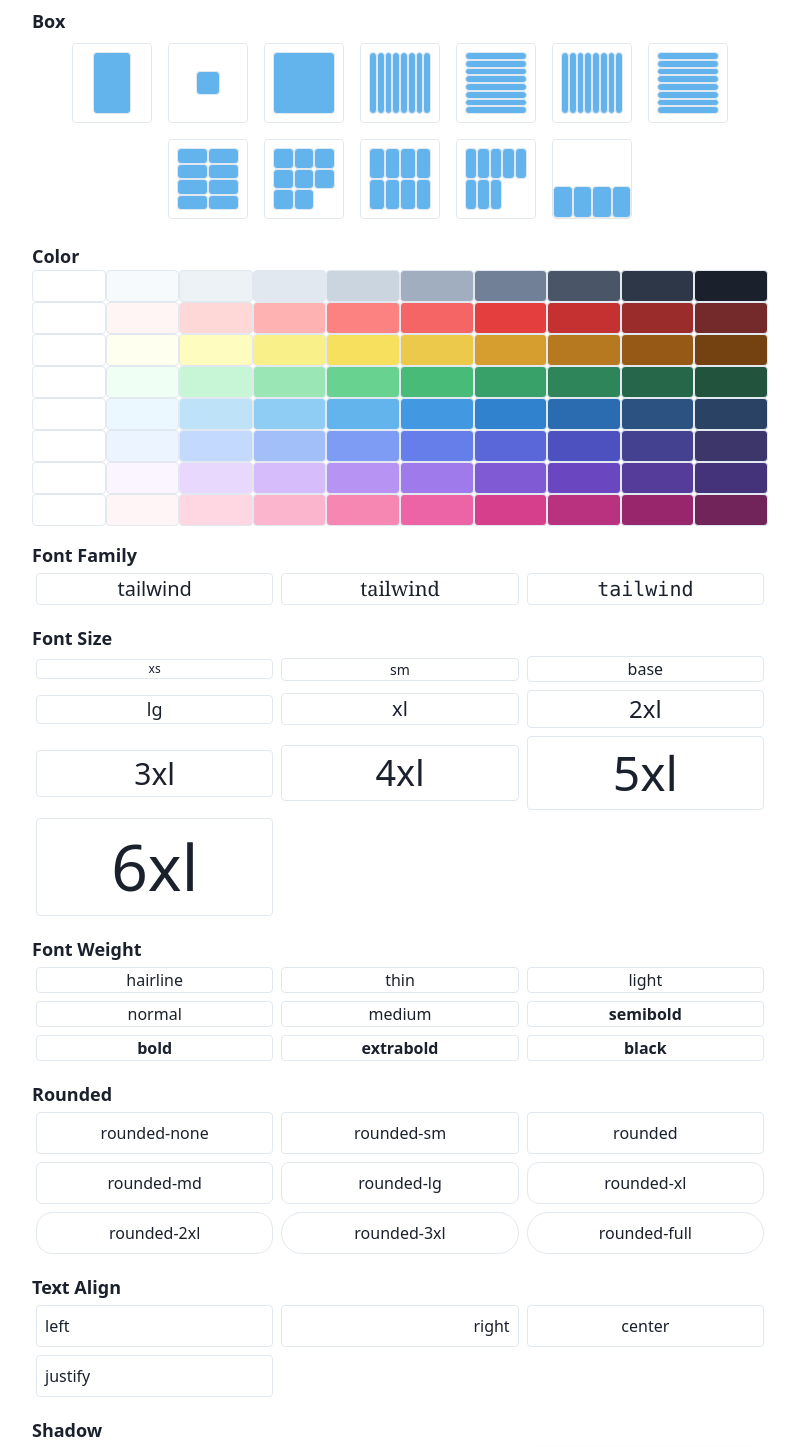
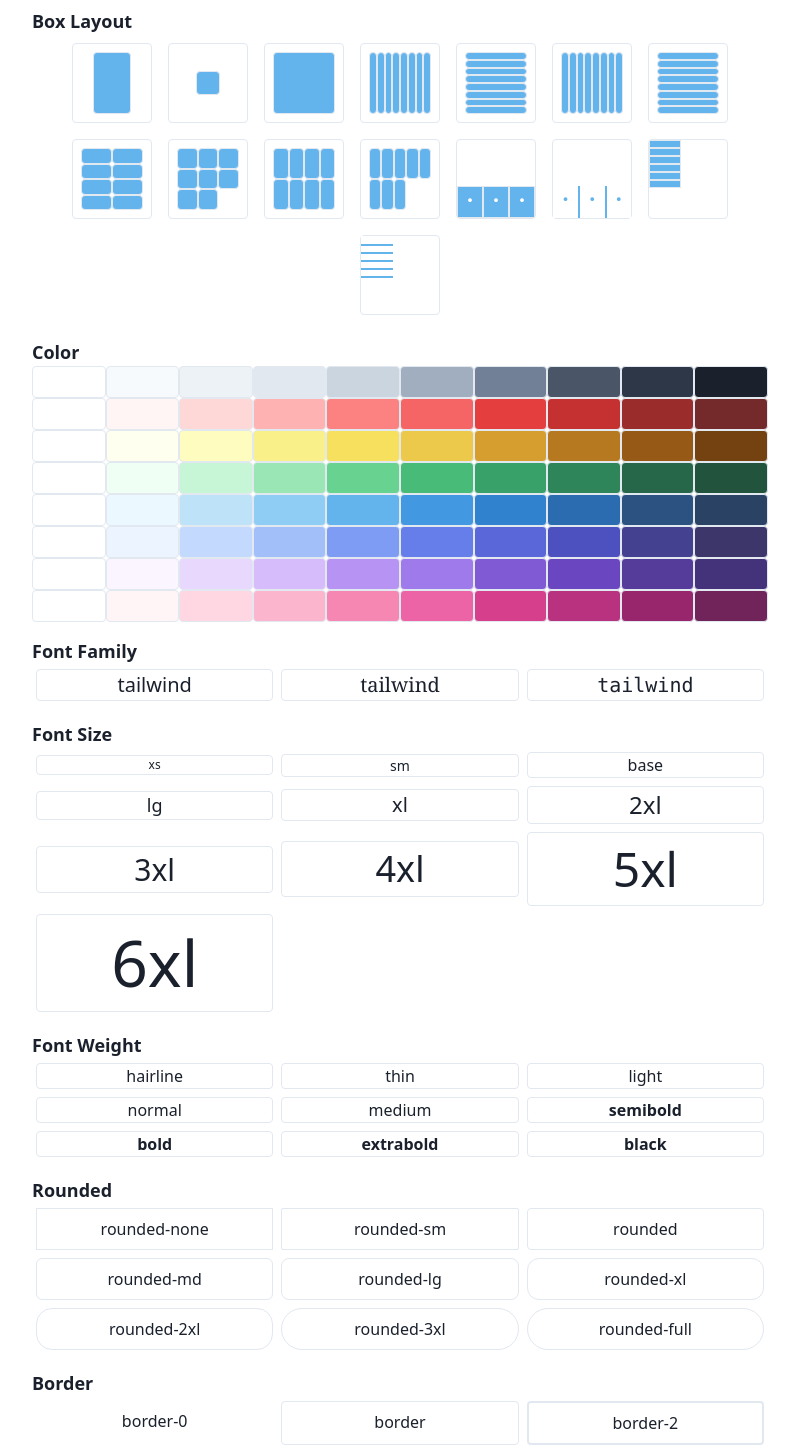
Before and after one commit to cti1650/tailwind_cc, a Next.js app: page / in a window 1280 px wide. Shown: the part 60-1507 px from the top of the page, without its empty margins (240-1039 px from the left). Built offline with nearby package versions, Linux system fonts and the light colour scheme.

Commit message:
💄 Box Layoutの追加

```diff
--- a/components/parts/sample.jsx
+++ b/components/parts/sample.jsx
@@ -13,7 +13,15 @@ export const SampleItem = (props) => {
   return (
     <>
       <div
-        className={cc([className, optionStyle, 'border h-full w-full rounded'])}
+        className={cc([
+          className,
+          optionStyle,
+          'h-full w-full',
+          {
+            rounded: !~(className + optionStyle).indexOf('rounded'),
+            border: !~(className + optionStyle).indexOf('border'),
+          },
+        ])}
         title={className}
         onClick={handleClick}
       >
--- a/pages/index.js
+++ b/pages/index.js
@@ -31,7 +31,7 @@ const Home = () => {
       <div className='w-full text-center text-2xl font-bold'>Tailwind CC</div>
       <div className='w-full text-gray-900 p-4'>
         <div>
-          <div className='text-lg font-bold pt-4'>Box</div>
+          <div className='text-lg font-bold pt-4'>Box Layout</div>
           <div className='flex flex-row flex-wrap justify-center items-center'>
             <SampleBox
               onCopy={handleCopy}
@@ -60,12 +60,43 @@ const Home = () => {
             <SampleBoxs onCopy={handleCopy} className='grid grid-cols-5' />
             <SampleBoxs
               onCopy={handleCopy}
-              className='fixed bottom-0 left-0 w-full flex flex-row'
-              dammyStyle='absolute bottom-0 left-0 w-full flex flex-row'
-              boxCount={4}
+              className='fixed bottom-0 left-0 w-full flex flex-row text-center'
+              dammyStyle='absolute bottom-0 left-0 w-full flex flex-row text-center'
+              boxCount={3}
               size='h-8'
             >
-              <div className='w-full h-full border bg-blue-400 rounded text-center'></div>
+              <div className='w-full h-full border bg-blue-400 text-lg text-white'>
+                ・
+              </div>
+            </SampleBoxs>
+            <SampleBoxs
+              onCopy={handleCopy}
+              className='fixed bottom-0 left-0 w-full flex flex-row divide-x-2 divide-blue-400 text-center'
+              dammyStyle='absolute bottom-0 left-0 w-full flex flex-row divide-x-2 divide-blue-400 text-center'
+              boxCount={3}
+              size='h-8'
+            >
+              <div className='w-full h-full border-0 bg-white text-lg text-blue-400'>
+                ・
+              </div>
+            </SampleBoxs>
+            <SampleBoxs
+              onCopy={handleCopy}
+              className='fixed top-0 left-0 h-full text-center'
+              dammyStyle='absolute top-0 left-0 h-full text-center'
+              boxCount={6}
+              size='w-8'
+            >
+              <div className='w-full h-2 border bg-blue-400 text-lg text-white'></div>
+            </SampleBoxs>
+            <SampleBoxs
+              onCopy={handleCopy}
+              className='fixed top-0 left-0 h-full divide-y-2 divide-blue-400 text-center'
+              dammyStyle='absolute top-0 left-0 h-full divide-y-2 divide-blue-400 text-center'
+              boxCount={6}
+              size='w-8'
+            >
+              <div className='w-full h-2 border-0 bg-white text-lg text-blue-400'></div>
             </SampleBoxs>
           </div>
         </div>
@@ -133,6 +164,20 @@ const Home = () => {
           />
         </div>
         <div>
+          <div className='text-lg font-bold pt-4'>Border</div>
+          <SampleFontStyles
+            onCopy={handleCopy}
+            styleItems={[
+              'border-0',
+              'border',
+              'border-2',
+              'border-4',
+              'border-8',
+            ]}
+            baseStyle='p-2'
+          />
+        </div>
+        <div>
           <div className='text-lg font-bold pt-4'>Text Align</div>
           <SampleFontStyles
             onCopy={handleCopy}
```
